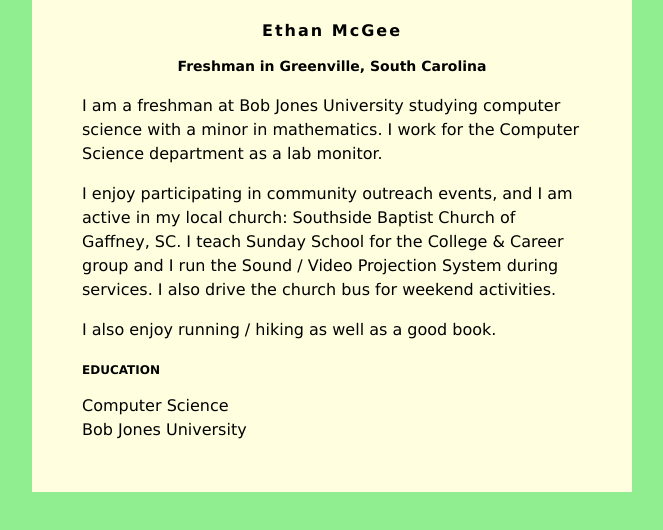
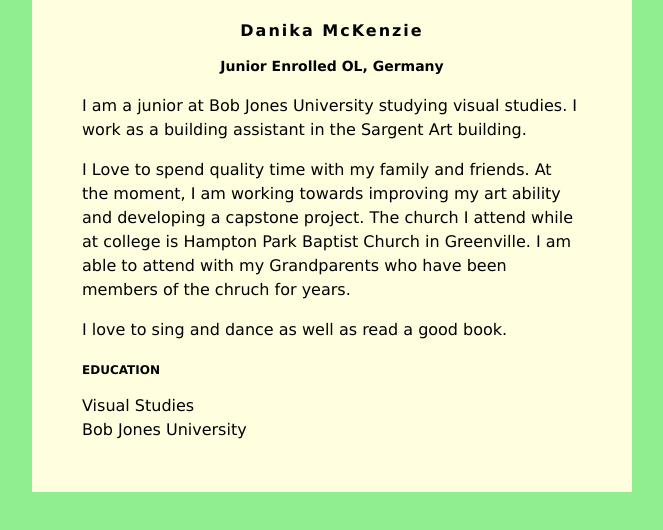
Before and after one commit to Mariposa-01/Mariposa-01.github.io, a plain HTML site: page index.html in a window 1280 px wide. Shown: the whole page, without its empty margins (308-971 px from the left). Drawn offline with Linux system fonts and the light colour scheme.

Commit message:
Update index.html

```diff
--- a/index.html
+++ b/index.html
@@ -30,24 +30,22 @@ h3 {
 </head>
 <body>
  <div id="content">
- <h1>Ethan McGee</h1>
- <h2>Freshman in Greenville, South Carolina</h2>
+ <h1>Danika McKenzie</h1>
+ <h2>Junior Enrolled OL, Germany</h2>
 
- <p>I am a freshman at Bob Jones University studying computer science with a
-minor in mathematics. I work for the Computer Science department as a lab
-monitor.</p>
+ <p>I am a junior at Bob Jones University studying visual studies. I work as a building assistant in the Sargent Art building.</p>
  <p>
- I enjoy participating in community outreach events, and I am active in my
-local church: Southside Baptist Church of Gaffney, SC. I teach Sunday School for the
-College &amp; Career group and I run the Sound / Video Projection System during
-services. I also drive the church bus for weekend activities.
+ I Love to spend quality time with my family and friends. At the moment, I am
+working towards improving my art ability and developing a capstone project. The
+church I attend while at college is Hampton Park Baptist Church in Greenville.
+I am able to attend with my Grandparents who have been members of the chruch for years.
  </p>
  <p>
- I also enjoy running / hiking as well as a good book.
+ I love to sing and dance as well as read a good book.
  </p>
 
  <h3>EDUCATION</h3>
- Computer Science<br />
+ Visual Studies<br />
  Bob Jones University
  </div>
 
```
